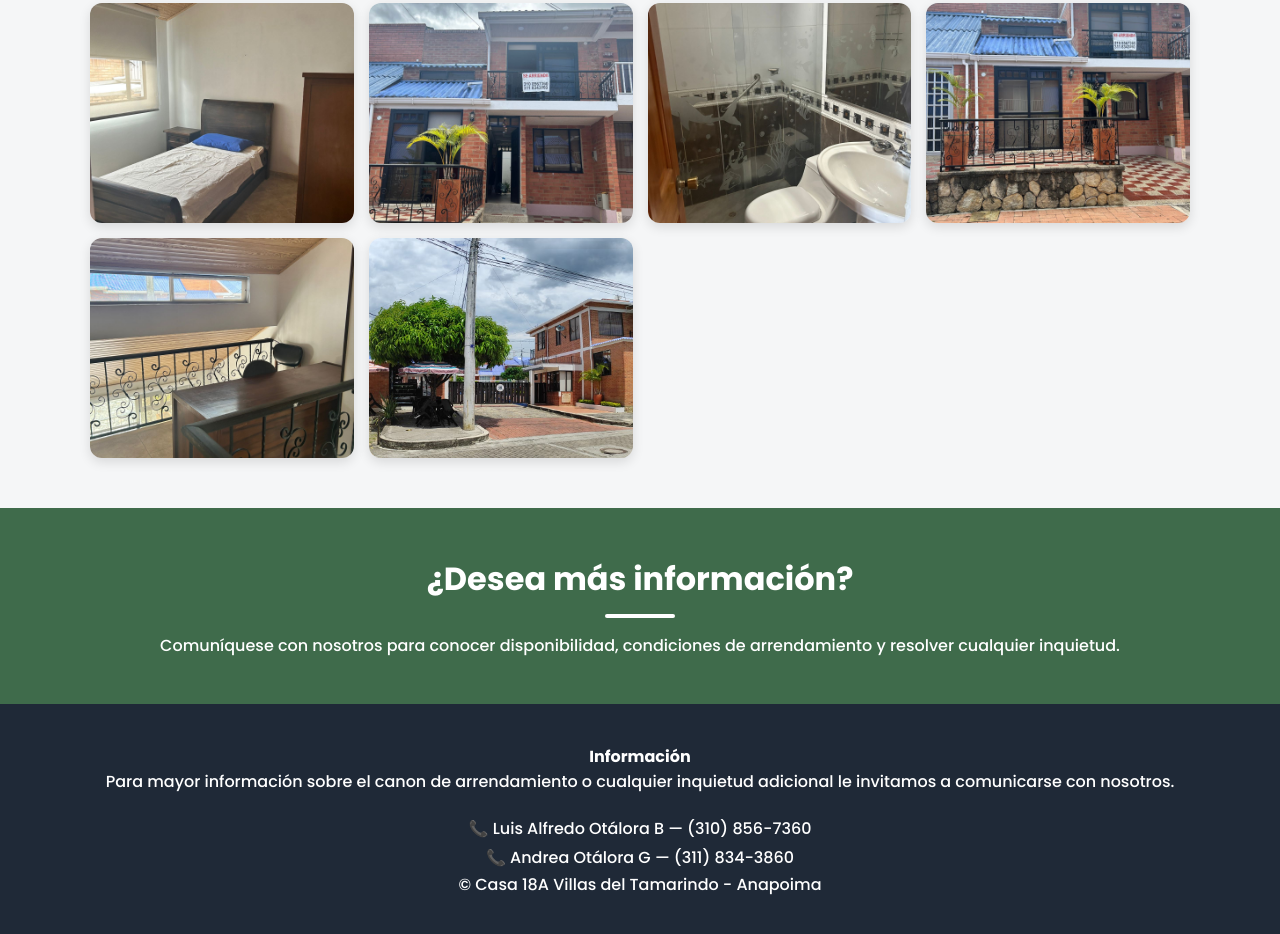
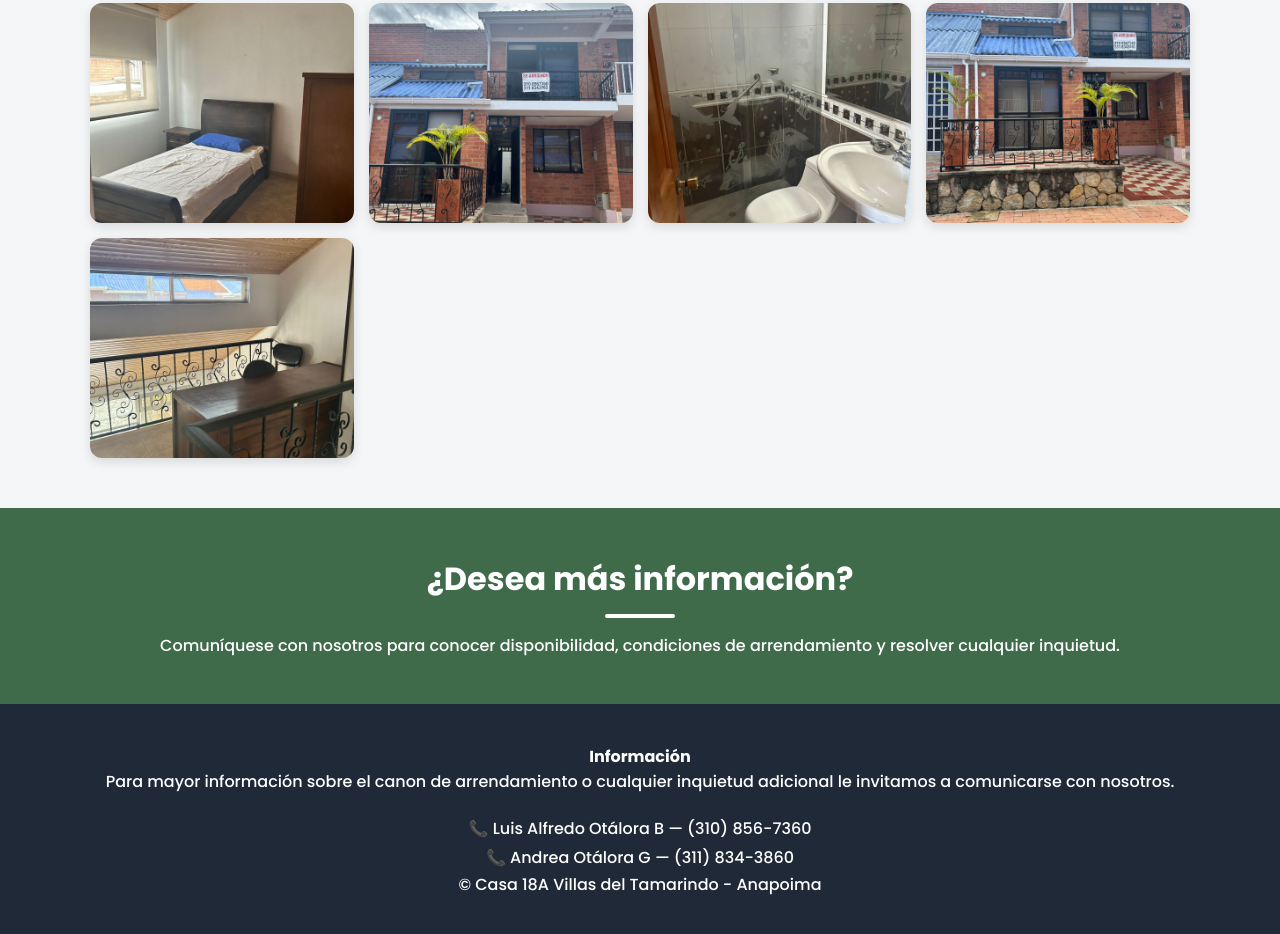
Before and after one commit to LuisOtalora55/Arriendo-Tamarindo-18A, a plain HTML site: page index.html in a window 1280 px wide. Shown: the part 2181-3115 px from the top of the page. Drawn offline with Linux system fonts and the light colour scheme; a script that the page names is missing.

Commit message:
actualizacion con estilos css

```diff
--- a/index.html
+++ b/index.html
@@ -82,7 +82,7 @@
 <img src="imagenes/foto15.jpeg" loading="lazy">
 <img src="imagenes/foto16.jpeg" loading="lazy">
 <img src="imagenes/foto17.jpeg" loading="lazy">
-<img src="imagenes/porteria.jpeg" loading="lazy">
+
 
 </div>
 </section>
```
